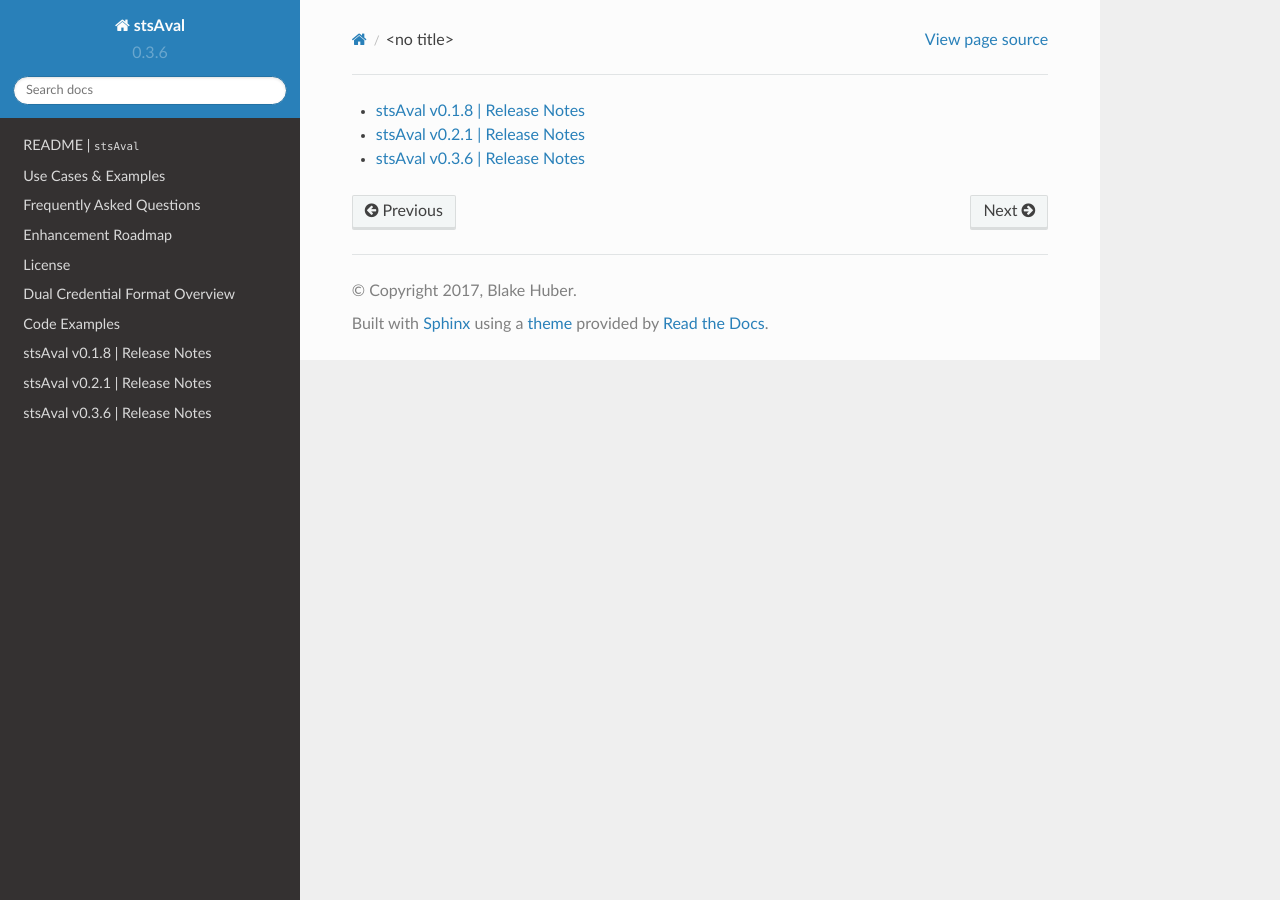
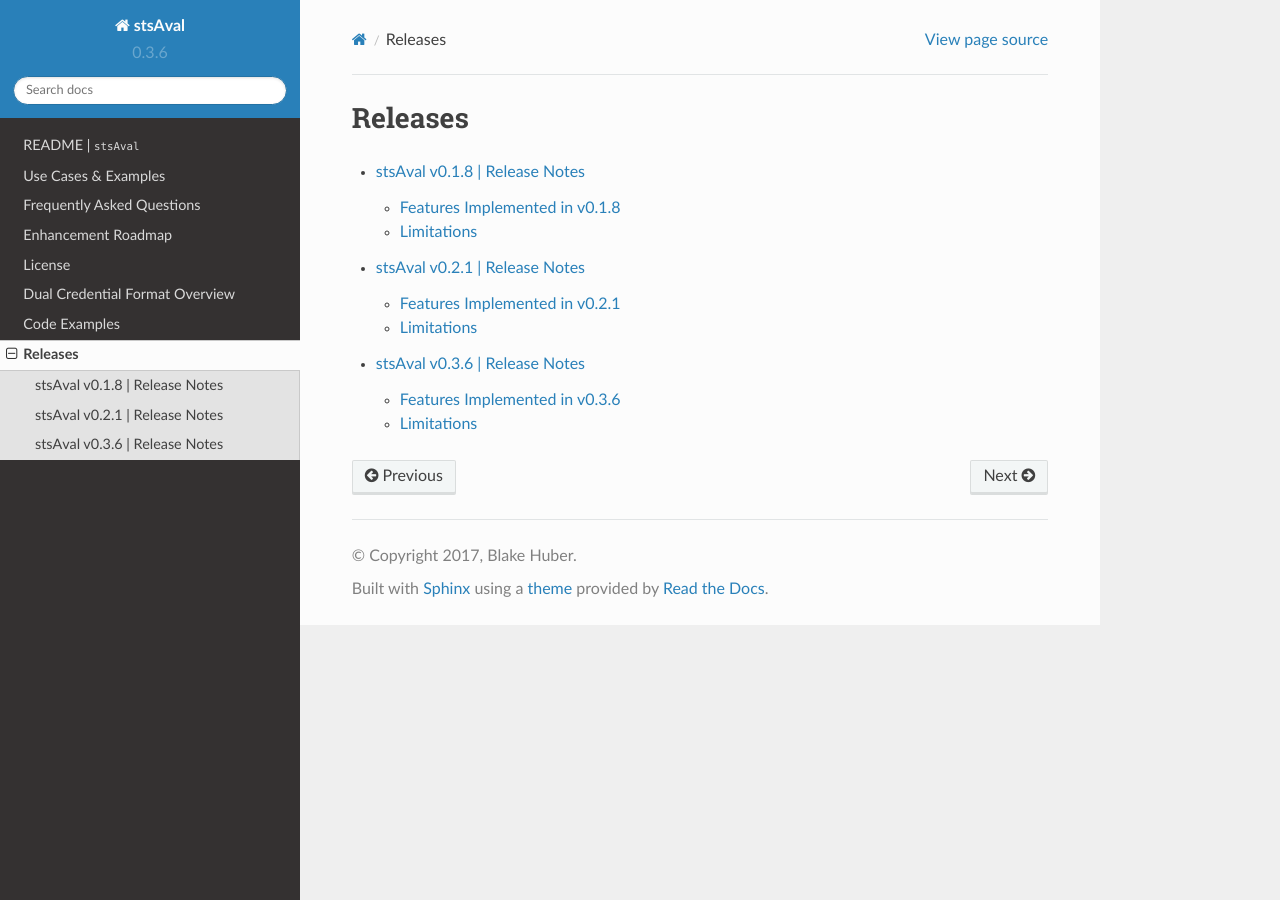
Before and after one commit to fstab50/stslib, a Sphinx documentation site: the page built from docs/source/releases/toctree_releases.rst, in a window 1280 px wide. Built offline with Sphinx 7.4.7 and the Read the Docs theme 2.0.0, drawn with Linux system fonts in a browser that asks for light colours.

Commit message:
autogen docs: source updates

```diff
--- a/docs/source/releases/toctree_releases.rst
+++ b/docs/source/releases/toctree_releases.rst
@@ -1,6 +1,8 @@
+Releases
+^^^^^^^^
 
 .. toctree::
-   :maxdepth: 1
+   :maxdepth: 2
 
    release_v0.1.8
    release_v0.2.1
```
